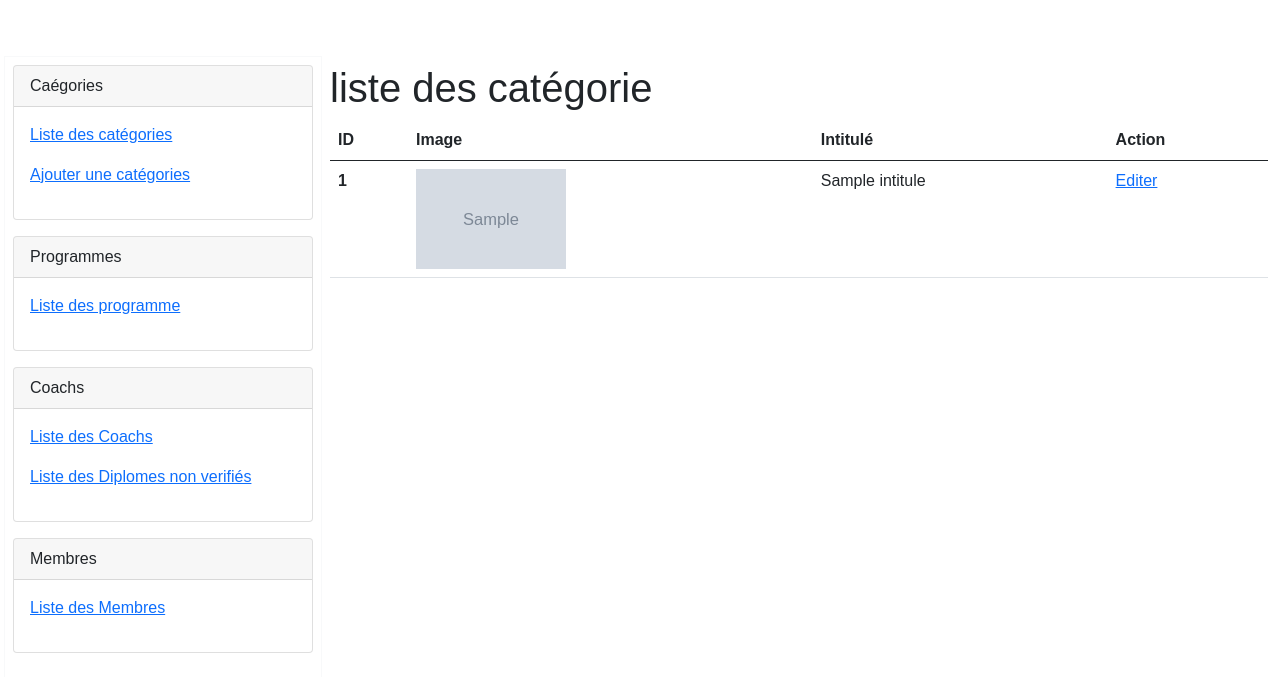
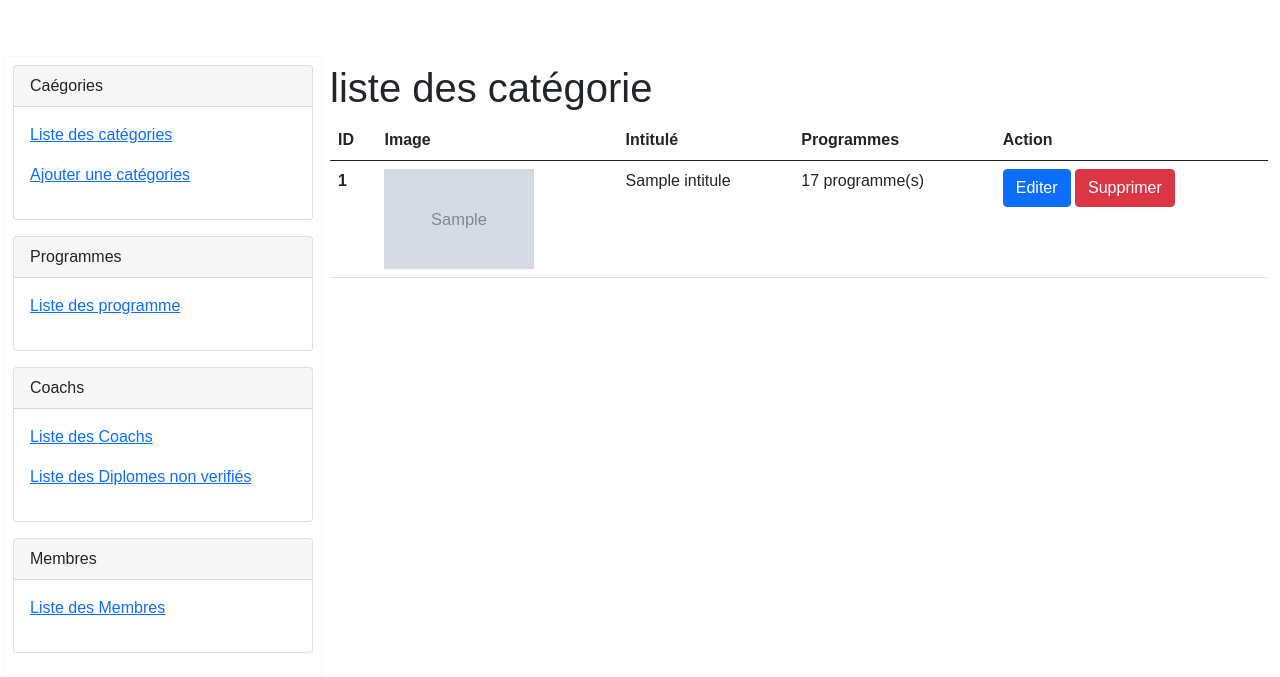
Before and after one commit to mohamed67210/FitApp, a Symfony app: template templates/admin/categories/index.html.twig in a window 1280 px wide. Shown: the part 40-717 px from the top of the page. Run offline with Twig, Linux system fonts and the light colour scheme; the template is opened without the code that fills it: most values are stand-ins (such as "Sample title", 1, 10 or a date in 2020); grey boxes marked "Sample" are stand-in pictures; some libraries are stand-ins or nearby versions; some web fonts are replaced.

Commit message:
supprission de categorie

```diff
--- a/templates/admin/categories/index.html.twig
+++ b/templates/admin/categories/index.html.twig
@@ -17,6 +17,7 @@
                         <th scope="col">ID</th>
                         <th scope="col">Image</th>
                         <th scope="col">Intitulé</th>
+                        <th scope="col">Programmes</th>
                         <th scope="col">Action</th>
                     </tr>
                 </thead>
@@ -28,7 +29,11 @@
                                 src="{{asset('assets/images/categories/'~ categorie.image ~'')}}"
                                 alt="{{categorie.intitule}}"></td>
                         <td>{{categorie.intitule}}</td>
-                        <td><a href="{{path('admin_categorie_edit',{'id':categorie.id})}}">Editer</a></td>
+                        <td>{{categorie.programmes|length}} programme(s)</td>
+
+                        <td><a class="btn btn-primary" href="{{path('admin_categorie_edit',{'id':categorie.id})}}">Editer</a>
+                            <a class="btn btn-danger" href="{{ path('admin_categorie_delete', {'id': categorie.id}) }}">Supprimer</a>
+                        </td>
                     </tr>
 
                     {% endfor %}
@@ -40,7 +45,6 @@
             {{form_start (CategorieForm)}}
             {{form_end (CategorieForm)}}
             {% endif %}
-
         </main>
     </div>
 </div>
```
